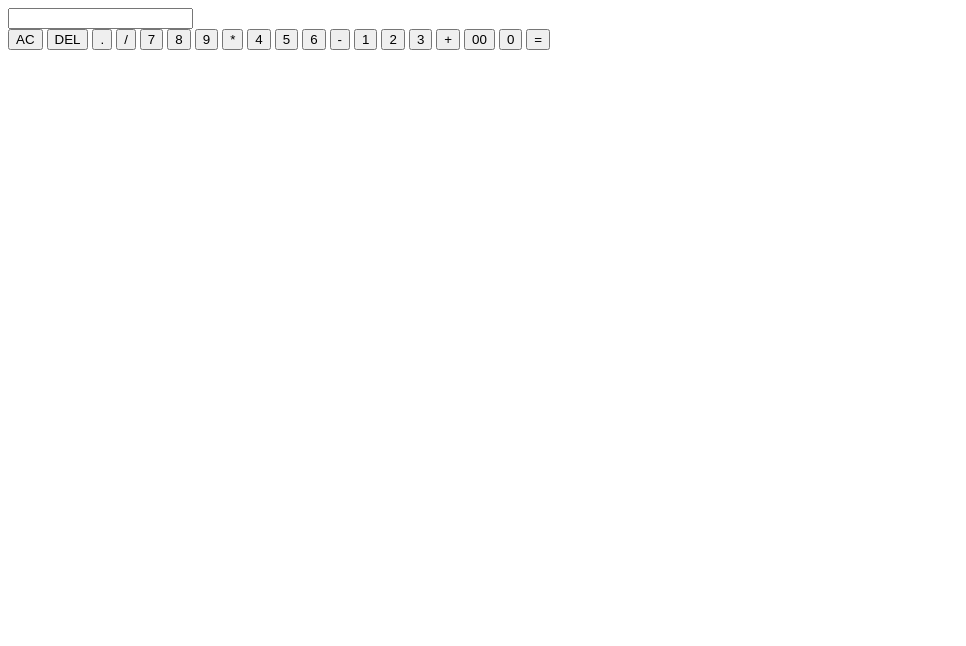
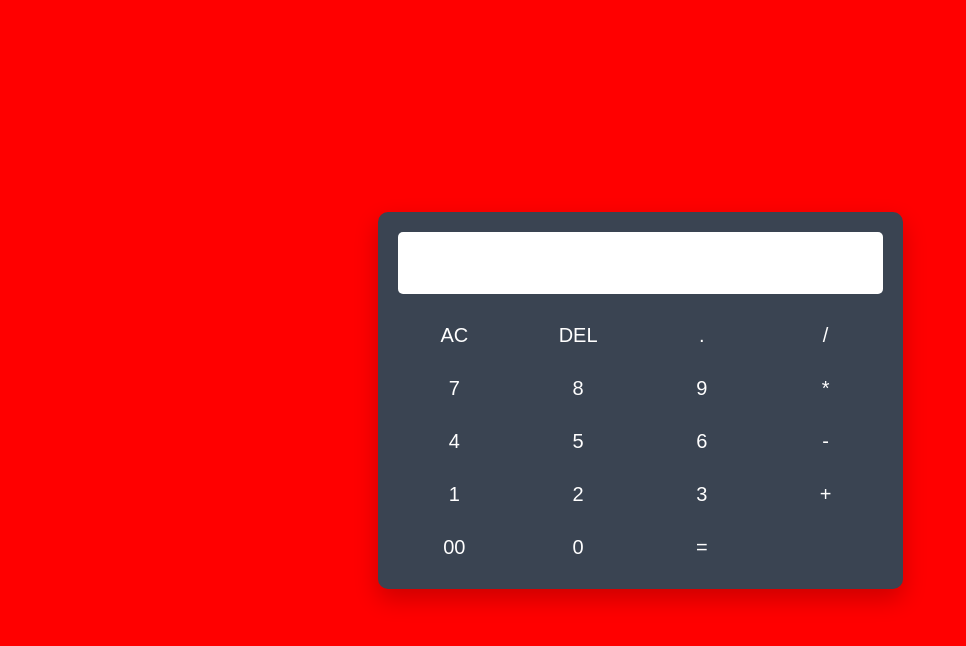
Before and after one commit to KharloMiguelEdulan/calculator, a plain HTML site: page index.html in a window 1280 px wide. Shown: the whole page, without its empty margins (0-966 px from the left). Drawn offline with Linux system fonts and the light colour scheme.

Commit message:
Update index.html

```diff
--- a/index.html
+++ b/index.html
@@ -4,7 +4,7 @@
     <meta charset="UTF-8">
     <meta name="viewport" content="width=device-width, initial-scale=1.0">
     <title>Calculator</title>
-    <link rel="stylesheet" href="style.css">
+    <link rel="stylesheet" href="layout.css">
     <script>
         function appendToDisplay(value) {
             const display = document.getElementById('display');
```
